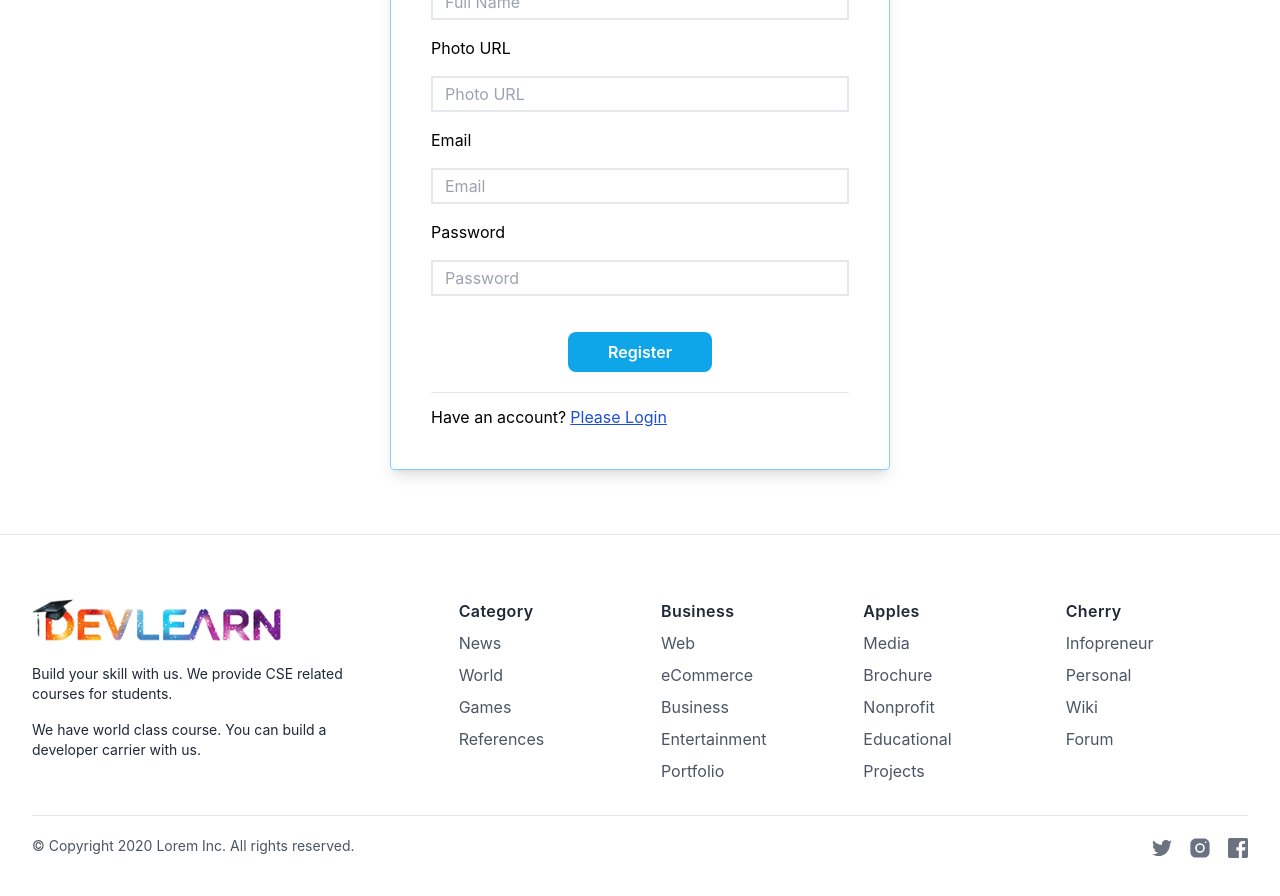
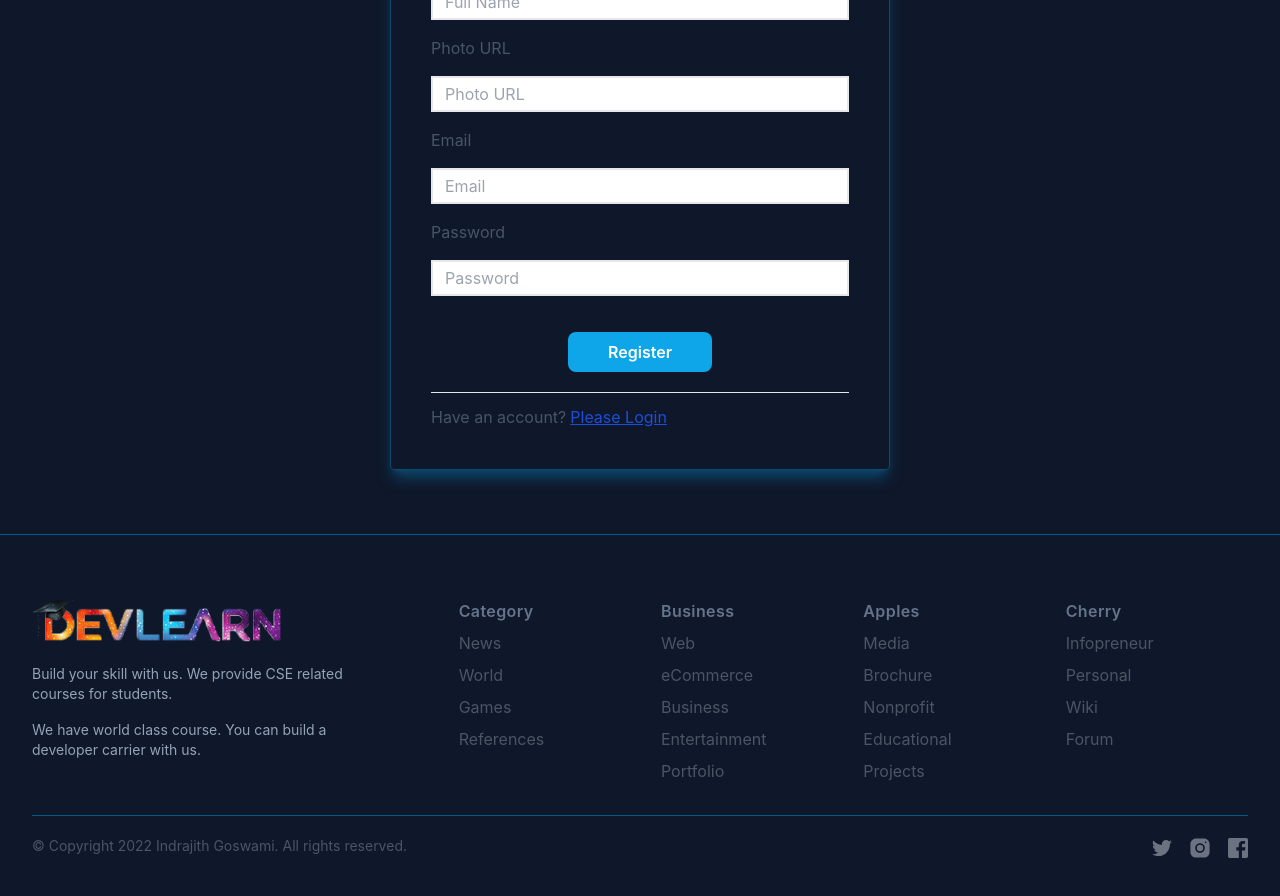
Before and after one commit to indrajith76/dev-learn-client-side, a React (Create React App) app: page /register in a window 1280 px wide. Shown: the part 320-1216 px from the top of the page. Built offline with nearby package versions, Linux system fonts and the light colour scheme; no server answers.

Commit message:
added darkmode

```diff
--- a/src/components/CourseCard/CourseCard.js
+++ b/src/components/CourseCard/CourseCard.js
@@ -1,18 +1,25 @@
 import React from "react";
+import { useContext } from "react";
 import { BsFillStarFill } from "react-icons/bs";
 import { Link } from "react-router-dom";
+import { AuthContext } from "../../contexts/AuthProvider";
 
 const CourseCard = ({ course }) => {
+  const { isDark } = useContext(AuthContext);
   const { id, title, author, rating, basicPrice, thumbnail } = course;
   return (
-    <div className="border p-5 rounded-lg shadow-lg">
+    <div className={`border ${isDark ? "border-slate-300" :'border-sky-300'} p-5 rounded-lg shadow-lg ${!isDark && "hover:shadow-sky-900"}`}>
       <img className="w-full" src={thumbnail} alt="" />
       <div className="mt-3">
-        <h5 className="text-xl font-bold text-slate-700">{title}</h5>
-        <p className="text-lg font-semibold my-1 text-slate-700">Author : {author}</p>
+        <h5 className={`text-xl font-bold ${isDark ? "text-slate-700":"text-slate-400"}`}>{title}</h5>
+        <p className={`text-lg font-semibold my-1 ${isDark ? "text-slate-700":"text-slate-400"}`}>
+          Author : {author}
+        </p>
         <div className="flex justify-between text-xl mb-5">
-          <p className="text-3xl font-medium text-slate-700">Price ${basicPrice}</p>
-          <p className="flex items-center gap-1 font-medium text-slate-700">
+          <p className={`text-3xl font-medium ${isDark ? "text-slate-700":"text-slate-400"}`}>
+            Price ${basicPrice}
+          </p>
+          <p className={`flex items-center gap-1 font-medium ${isDark ? "text-slate-700":"text-slate-400"}`}>
             <span className="text-yellow-500">
               <BsFillStarFill />
             </span>
@@ -20,7 +27,13 @@ const CourseCard = ({ course }) => {
           </p>
         </div>
         <Link to={`/details/${id}`}>
-          <button className="bg-sky-500 w-full py-2 text-xl font-medium text-white rounded-lg">Details</button>
+          <button
+            className={`${
+              isDark ? "bg-slate-500 hover:bg-slate-600" : "bg-sky-500 hover:bg-sky-600"
+            } w-full py-2 text-xl font-medium text-white rounded-lg duration-500`}
+          >
+            Details
+          </button>
         </Link>
       </div>
     </div>
--- a/src/components/Footer/Footer.js
+++ b/src/components/Footer/Footer.js
@@ -1,8 +1,12 @@
+import { useContext } from "react";
 import logo from "../../asset/logo.png";
+import { AuthContext } from "../../contexts/AuthProvider";
 
 const Footer = () => {
+  const { isDark } = useContext(AuthContext);
   return (
-    <div className="px-4 pt-16 mx-auto sm:max-w-xl md:max-w-full lg:max-w-screen-xl md:px-24 lg:px-8 border-t">
+    <div className={isDark?"bg-white":'bg-slate-900'}>
+      <div className={`px-4 pt-16 mx-auto sm:max-w-xl md:max-w-full lg:max-w-screen-xl md:px-24 lg:px-8 border-t ${isDark ? "border-slate-200":"border-sky-800"}`}>
         <div className="grid gap-16 row-gap-10 mb-8 lg:grid-cols-6">
           <div className="md:max-w-md lg:col-span-2">
             <a
@@ -13,20 +17,20 @@ const Footer = () => {
             >
               <img className="w-32 lg:w-64" src={logo} alt="" />
             </a>
-          <div className="mt-4 lg:max-w-sm">
-            <p className="text-sm text-gray-800">
+            <div className={`mt-4 lg:max-w-sm ${isDark ? "text-slate-800":"text-slate-400"}`}>
+              <p className="text-sm">
                 Build your skill with us. We provide CSE related courses for
                 students.
               </p>
-            <p className="mt-4 text-sm text-gray-800">
-              We have world class course. You can build a developer carrier with
-              us.
+              <p className="mt-4 text-sm">
+                We have world class course. You can build a developer carrier
+                with us.
               </p>
             </div>
           </div>
           <div className="grid grid-cols-2 gap-5 row-gap-8 lg:col-span-4 md:grid-cols-4">
             <div>
-            <p className="font-semibold tracking-wide text-gray-800">
+              <p className={`font-semibold tracking-wide ${isDark ? "text-slate-800":"text-slate-500"}`}>
                 Category
               </p>
               <ul className="mt-2 space-y-2">
@@ -65,7 +69,7 @@ const Footer = () => {
               </ul>
             </div>
             <div>
-            <p className="font-semibold tracking-wide text-gray-800">
+              <p className={`font-semibold tracking-wide ${isDark ? "text-slate-800":"text-slate-500"}`}>
                 Business
               </p>
               <ul className="mt-2 space-y-2">
@@ -112,7 +116,9 @@ const Footer = () => {
               </ul>
             </div>
             <div>
-            <p className="font-semibold tracking-wide text-gray-800">Apples</p>
+              <p className={`font-semibold tracking-wide ${isDark ? "text-slate-800":"text-slate-500"}`}>
+                Apples
+              </p>
               <ul className="mt-2 space-y-2">
                 <li>
                   <a
@@ -157,7 +163,9 @@ const Footer = () => {
               </ul>
             </div>
             <div>
-            <p className="font-semibold tracking-wide text-gray-800">Cherry</p>
+              <p className={`font-semibold tracking-wide ${isDark ? "text-slate-800":"text-slate-500"}`}>
+                Cherry
+              </p>
               <ul className="mt-2 space-y-2">
                 <li>
                   <a
@@ -195,9 +203,9 @@ const Footer = () => {
             </div>
           </div>
         </div>
-      <div className="flex flex-col justify-between pt-5 pb-10 border-t sm:flex-row">
+        <div className={`flex flex-col justify-between pt-5 pb-10 border-t sm:flex-row ${isDark ? "border-slate-200":"border-sky-800"}`}>
           <p className="text-sm text-gray-600">
-          © Copyright 2020 Lorem Inc. All rights reserved.
+            © Copyright 2022 Indrajith Goswami. All rights reserved.
           </p>
           <div className="flex items-center mt-4 space-x-4 sm:mt-0">
             <a
@@ -228,6 +236,7 @@ const Footer = () => {
           </div>
         </div>
       </div>
+    </div>
   );
 };
 
--- a/src/components/Header/Header.js
+++ b/src/components/Header/Header.js
@@ -4,7 +4,6 @@ import { Link, NavLink } from "react-router-dom";
 import { BsCircleHalf } from "react-icons/bs";
 import { useContext } from "react";
 import { AuthContext } from "../../contexts/AuthProvider";
-import { useEffect } from "react";
 
 const Header = () => {
   const [isMenuOpen, setIsMenuOpen] = useState(false);
@@ -22,7 +21,7 @@ const Header = () => {
 
   return (
     <div
-      className={`${isDark ? "bg-slate-100" : "bg-gray-900"} sticky top-0 z-20`}
+      className={`${isDark ? "bg-slate-100" : "bg-gray-900 shadow-sm shadow-sky-900"} sticky top-0 z-20`}
     >
       <div className="px-4 py-5 mx-auto sm:max-w-xl md:max-w-full lg:max-w-screen-xl md:px-24 lg:px-8">
         <div className="relative flex items-center justify-between">
@@ -257,7 +256,7 @@ const Header = () => {
                           </>
                         ) : (
                           <Link
-                            to="/"
+                            to="/login"
                             className={`inline-flex items-center justify-center w-full h-12 px-6 font-medium tracking-wide text-white transition duration-200 rounded shadow-md ${isDark ? "bg-slate-500 hover:bg-slate-600":"bg-sky-500 hover:bg-sky-600"} focus:shadow-outline focus:outline-none`}
                           >
                             Login
--- a/src/pages/Checkout/Checkout.js
+++ b/src/pages/Checkout/Checkout.js
@@ -7,7 +7,7 @@ import { useContext } from "react";
 import { AuthContext } from "../../contexts/AuthProvider";
 
 const Checkout = () => {
-  const { user } = useContext(AuthContext);
+  const { user,isDark } = useContext(AuthContext);
   const course = useLoaderData();
   const { id, title, author, rating, basicPrice, premiumPrice, thumbnail } =
     course;
@@ -42,17 +42,18 @@ const Checkout = () => {
   };
 
   return (
-    <div className="container mx-auto">
-      <h1 className="text-center font-bold text-slate-800 text-4xl mt-3">
+    <div className={isDark ? "":"bg-slate-900"}>
+      <div className="container mx-auto">
+      <h1 className={`text-center font-bold ${isDark ? "text-slate-800":"text-slate-400"} text-4xl pt-3`}>
         Welcome <span className="text-sky-700">{user?.displayName}</span>, to the
         checkout page.
       </h1>
       <div className="md:w-3/4 lg:w-2/4 mx-auto mt-5 px-5 md:p-0">
         <img className="w-full" src={thumbnail} alt="" />
-        <h3 className="text-2xl mb-2">Course Name : {title}</h3>
+        <h3 className={`text-2xl mb-2 ${isDark ? "text-slate-800":"text-slate-300"}`}>Course Name : {title}</h3>
         <div className="">
-          <p>Author : {author}</p>
-          <p className="flex items-center gap-1 mt-1">
+          <p className={isDark ? "text-slate-800":"text-slate-300"}>Author : {author}</p>
+          <p className={`flex items-center gap-1 mt-1 ${isDark ? "text-slate-800":"text-slate-300"}`}>
             <span className="text-yellow-500">
               <BsFillStarFill />
             </span>
@@ -61,14 +62,14 @@ const Checkout = () => {
         </div>
       </div>
       <div
-        className="md:w-3/4 lg:w-2/4 mx-auto my-10 grid px-5 md:px-0 md:grid-cols-2 gap-5"
+        className="md:w-3/4 lg:w-2/4 mx-auto py-10 grid px-5 md:px-0 md:grid-cols-2 gap-5"
         style={{ pointerEvents: enroll ? "none" : "" }}
       >
-        <div className="border rounded-lg">
+        <div className={`border rounded-lg ${isDark ? "hover:shadow-lg":"border-sky-800 shadow-lg hover:shadow-sky-900"}`}>
           <h3 className="bg-sky-500 text-center text-3xl text-slate-200 py-1 rounded-t-lg">
             Basic ${basicPrice}
           </h3>
-          <ul className="p-3">
+          <ul className={`p-3 ${isDark ? "text-slate-800":"text-slate-300"}`}>
             <li className="text-base flex items-center gap-1 mb-2">
               <BsCheck2 className="text-xl" />
               Watch videos.
@@ -94,17 +95,17 @@ const Checkout = () => {
             <button
               onClick={handleBasicPrice}
               disabled={enrollBasic}
-              className="hover:bg-sky-400 disabled:bg-sky-400 px-8 py-1 border-2 duration-500 rounded-lg font-medium text-slate-700 hover:text-white disabled:text-white"
+              className={`hover:bg-sky-600 disabled:bg-sky-600 ${isDark ? "text-slate-700":"text-slate-300"} px-8 py-1 border-2 duration-500 rounded-lg font-medium hover:text-white disabled:text-white`}
             >
               {enrollBasic ? "Enrolled" : "Enroll Now"}
             </button>
           </div>
         </div>
-        <div className="border rounded-lg">
+        <div className={`border rounded-lg ${isDark ? "hover:shadow-lg":"border-sky-800 shadow-lg hover:shadow-sky-900"}`}>
           <h3 className="bg-sky-500 text-center text-3xl text-slate-200 py-1 rounded-t-lg">
             Premium ${premiumPrice}
           </h3>
-          <ul className="p-3">
+          <ul className={`p-3 ${isDark ? "text-slate-800":"text-slate-300"}`}>
             <li className="text-base flex items-center gap-1 mb-2">
               <BsCheck2 className="text-xl" />
               Watch videos.
@@ -130,7 +131,7 @@ const Checkout = () => {
             <button
               onClick={handlePremiumPrice}
               disabled={enrollPremium}
-              className="hover:bg-sky-400 disabled:bg-sky-400 px-8 py-1 border-2 duration-500 rounded-lg font-medium text-slate-700 hover:text-white disabled:text-white"
+              className={`hover:bg-sky-600 disabled:bg-sky-600 ${isDark ? "text-slate-700":"text-slate-300"} px-8 py-1 border-2 duration-500 rounded-lg font-medium hover:text-white disabled:text-white`}
             >
               {enrollPremium ? "Enrolled" : "Enroll Now"}
             </button>
@@ -138,6 +139,7 @@ const Checkout = () => {
         </div>
       </div>
     </div>
+    </div>
   );
 };
 
--- a/src/pages/Courses/Courses.js
+++ b/src/pages/Courses/Courses.js
@@ -3,10 +3,12 @@ import { useState } from "react";
 import { useEffect } from "react";
 import { useLoaderData, Link } from "react-router-dom";
 import CourseCard from "../../components/CourseCard/CourseCard";
+import { AuthContext } from "../../contexts/AuthProvider";
 
 const Courses = () => {
   const [categories, setCategories] = useState([]);
   const coursesCategory = useLoaderData();
+  const { isDark } = useContext(AuthContext);
 
   useEffect(() => {
     fetch("https://dev-learn-server-side.vercel.app/categories")
@@ -15,11 +17,11 @@ const Courses = () => {
   }, []);
 
   return (
-    <>
-      <div className="bg-white sticky top-[76px] py-1 border block md:hidden">
+    <div className={isDark ? "bg-white":"bg-slate-900"}>
+      <div className={`${isDark ? "bg-white":"bg-slate-900"} sticky top-[76px] py-1 border-y ${isDark ? "":"border-sky-900 text-slate-300"} block md:hidden`}>
         <ul className="grid grid-cols-3 gap-1">
           {categories.map((category) => (
-            <li className="border text-center" key={category.id}>
+            <li className={`border ${isDark ? "":"border-sky-900"} text-center`} key={category.id}>
               <Link className="block" to={`/courses/${category.id}`}>
                 {category.name}
               </Link>
@@ -28,11 +30,11 @@ const Courses = () => {
         </ul>
       </div>
       <div className="flex container mx-auto">
-        <div className="w-1/5 bg-white border-r hidden md:block">
+        <div className={`w-1/5 ${isDark ? "bg-slate-100":""} border-r ${isDark ? "border-slate-300":"border-sky-900"} hidden md:block`}>
           <ul>
             {categories.map((category) => (
               <li
-                className="bg-white border border-r-0 my-2 py-2 pl-5 ml-5 text-lg font-medium text-slate-800"
+                className={`${isDark ? "bg-white":"hover:shadow-lg hover:shadow-sky-900"} border border-r-0 my-2 py-2 pl-5 ml-5 text-lg font-medium ${isDark ? "text-slate-800 border-slate-300":"border-sky-900 text-slate-300"}`}
                 key={category.id}
               >
                 <Link className="block" to={`/courses/${category.id}`}>
@@ -48,7 +50,7 @@ const Courses = () => {
           ))}
         </div>
       </div>
-    </>
+    </div>
   );
 };
 
--- a/src/pages/Details/Details.js
+++ b/src/pages/Details/Details.js
@@ -3,28 +3,41 @@ import { useLoaderData, Link } from "react-router-dom";
 import { FaUserCircle, FaStar, FaRegFilePdf } from "react-icons/fa";
 import { createRef } from "react";
 import ReactToPdf from "react-to-pdf";
+import { useContext } from "react";
+import { AuthContext } from "../../contexts/AuthProvider";
 
 const Details = () => {
   const course = useLoaderData();
   const { id, title, author, rating, basicPrice, videoLink } = course;
-
+  const { isDark } = useContext(AuthContext);
   const ref = createRef();
 
   return (
-
-    <div className="container mx-auto mb-10" ref={ref}>
-      <div className="w-3/4 my-5 mx-auto flex justify-between items-center">
-        <h1 className="text-4xl text-slate-800 font-semibold">
+    <div className={isDark ? "":"bg-slate-900"}>
+      <div className="container mx-auto pb-10" ref={ref}>
+      <div className="w-3/4 py-5 mx-auto flex justify-between items-center">
+        <h1 className={`text-4xl ${isDark ? "text-slate-800":"text-slate-300"} font-semibold`}>
           Details of this course
         </h1>
-        <ReactToPdf targetRef={ref} filename="dev-learn.pdf" x={-30} y={.5} scale={0.8}>
-        {({ toPdf }) => <button onClick={toPdf} className="border-2 px-5 py-2 flex items-center gap-1 hover:shadow-lg rounded-md">
-          <FaRegFilePdf></FaRegFilePdf> Download PDF
-        </button>}
-      </ReactToPdf>
-
+        <ReactToPdf
+          targetRef={ref}
+          filename="dev-learn.pdf"
+          x={-30}
+          y={0.5}
+          scale={0.8}
+        >
+          {({ toPdf }) => (
+            <button
+              onClick={toPdf}
+              className={`border-2 px-5 py-2 flex items-center gap-1 hover:shadow-lg rounded-md ${isDark ? "":"text-slate-500 border-slate-500"}`}
+            >
+              <FaRegFilePdf></FaRegFilePdf> Download PDF
+            </button>
+          )}
+        </ReactToPdf>
       </div>
-      <iframe  ref={ref}
+      <iframe
+        ref={ref}
         className="w-3/4 h-[70vh] mx-auto"
         src={`${videoLink}`}
         title="YouTube video player"
@@ -33,18 +46,18 @@ const Details = () => {
         allowFullScreen
       ></iframe>
       <div className="w-3/4 mx-auto">
-        <h3 className="text-4xl font-bold my-3 text-slate-800">{title}</h3>
-        <h4 className="text-2xl mt-8 font-medium text-slate-800 flex items-center gap-1">
+        <h3 className={`text-4xl font-bold my-3 ${isDark ? "text-slate-800":"text-slate-300"}`}>{title}</h3>
+        <h4 className={`text-2xl mt-8 font-medium ${isDark ? "text-slate-800":"text-slate-500"} flex items-center gap-1`}>
           <span className="text-gray-600">
             <FaUserCircle />
           </span>
           Author : {author}
         </h4>
         <div className="mt-8 flex justify-between">
-          <h4 className="text-3xl font-bold text-slate-800">
+          <h4 className={`text-3xl font-bold ${isDark ? "text-slate-800":"text-slate-500"}`}>
             Price : ${basicPrice}
           </h4>
-          <p className="text-2xl font-bold text-slate-800 flex items-center gap-2">
+          <p className={`text-2xl font-bold ${isDark ? "text-slate-800":"text-slate-500"} flex items-center gap-2`}>
             <span className="text-yellow-500">
               <FaStar />
             </span>{" "}
@@ -60,6 +73,7 @@ const Details = () => {
         </Link>
       </div>
     </div>
+    </div>
   );
 };
 
--- a/src/pages/ErrorPages/ErrorPages.js
+++ b/src/pages/ErrorPages/ErrorPages.js
@@ -1,15 +1,19 @@
 import React from "react";
 import Lottie from "lottie-react";
 import errorImg from "../../asset/errorImg.json";
+import { useContext } from "react";
+import { AuthContext } from "../../contexts/AuthProvider";
 
 const ErrorPages = () => {
-  // document.body.style.background = 'black'
+  const { isDark } = useContext(AuthContext);
   return (
-    <div>
+    <div className={isDark ? "":"bg-slate-900"}>
       <div className="w-3/4 mx-auto">
         <Lottie animationData={errorImg}></Lottie>
       </div>
-      <h1 className="text-6xl font-bold text-slate-700 absolute bottom-16 left-0 right-0 text-center">Not Found!</h1>
+      <h1 className="text-6xl font-bold text-slate-700 absolute bottom-16 left-0 right-0 text-center">
+        Not Found!
+      </h1>
     </div>
   );
 };
--- a/src/pages/Home/Home.js
+++ b/src/pages/Home/Home.js
@@ -11,10 +11,10 @@ import { AuthContext } from "../../contexts/AuthProvider";
 const AutoplaySlider = withAutoplay(AwesomeSlider);
 
 const Home = () => {
-  const { courses } = useContext(AuthContext);
+  const { courses,isDark } = useContext(AuthContext);
   const fetureCourse = courses.slice(0, 12);
   return (
-    <div className="2xl:container mx-auto mb-20">
+    <div className={`2xl:container mx-auto ${isDark ? "bg-white":"bg-slate-900"}`}>
       <AutoplaySlider
         play={true}
         cancelOnInteraction={false} // should stop playing on user interaction
@@ -86,7 +86,7 @@ const Home = () => {
           </div>
         </div>
       </AutoplaySlider>
-      <h2 className="text-3xl md:text-5xl font-medium text-slate-800 my-5 md:my-16">
+      <h2 className={`text-3xl md:text-5xl font-medium ${isDark ? "text-slate-800":"text-slate-200"} my-5 md:my-16`}>
         Our Courses
       </h2>
 
@@ -95,9 +95,9 @@ const Home = () => {
           <CourseCard key={course.id} course={course}></CourseCard>
         ))}
       </div>
-      <div className="flex justify-center my-20">
+      <div className="flex justify-center py-20">
         <Link to="/courses">
-          <button className="bg-sky-500 w-full py-2 px-10 font-medium text-white rounded-lg">
+          <button className={`${isDark ? "bg-slate-600":"bg-sky-500"} w-full py-2 px-10 font-medium text-white rounded-lg`}>
             Visit More
           </button>
         </Link>
--- a/src/pages/Login/Login.js
+++ b/src/pages/Login/Login.js
@@ -12,7 +12,7 @@ import {
 } from "firebase/auth";
 
 const Login = () => {
-  const { signIn, signInPopUp, resetPassword } = useContext(AuthContext);
+  const { signIn, signInPopUp, resetPassword,isDark } = useContext(AuthContext);
   const [error, setError] = useState("");
 
   const navigate = useNavigate();
@@ -96,8 +96,8 @@ const Login = () => {
   };
 
   return (
-    <div className="flex justify-center relative">
-      <div className="w-[85%] md:w-1/2 lg:w-[500px] border border-sky-300 p-5 md:p-10 my-16 shadow-lg rounded">
+    <div className={`flex justify-center relative ${isDark ? "":"bg-slate-900"}`}>
+      <div className={`w-[85%] md:w-1/2 lg:w-[500px] border ${isDark ? "border-sky-300":"border-sky-900 shadow-sky-900"} p-5 md:p-10 my-16 shadow-lg rounded`}>
         <h2 className="text-4xl text-center font-semibold text-sky-500 mb-7 mt-2">
           Login
         </h2>
--- a/src/pages/Register/Register.js
+++ b/src/pages/Register/Register.js
@@ -6,7 +6,7 @@ import { AuthContext } from "../../contexts/AuthProvider";
 
 
 const Register = () => {
-  const { createUser, updateUserProfile } =
+  const { createUser, updateUserProfile,isDark } =
     useContext(AuthContext);
   const [error, setError] = useState("");
 
@@ -63,13 +63,13 @@ const Register = () => {
 
 
   return (
-    <div className="flex justify-center">
-      <div className="w-[85%] md:w-[70%] lg:w-[500px] border border-sky-300 p-4 md:p-10 my-16 shadow-lg rounded">
+    <div className={`flex justify-center ${isDark ? "":"bg-slate-900"}`}>
+      <div className={`w-[85%] md:w-[70%] lg:w-[500px] border ${isDark ? "border-sky-300":"border-sky-900 shadow-sky-900"} p-4 md:p-10 my-16 shadow-lg rounded`}>
         <h2 className="text-4xl text-center font-semibold text-sky-500 mb-7 mt-2">
           Register
         </h2>
         <form onSubmit={handleSubmit}>
-          <label className="block" htmlFor="name">
+          <label className="block text-slate-600" htmlFor="name">
             Full Name
           </label>
           <input
@@ -80,7 +80,7 @@ const Register = () => {
             placeholder="Full Name"
             required
           />
-          <label className="block" htmlFor="photoURL">
+          <label className="block text-slate-600" htmlFor="photoURL">
             Photo URL
           </label>
           <input
@@ -91,7 +91,7 @@ const Register = () => {
             placeholder="Photo URL"
             required
           />
-          <label className="block" htmlFor="email">
+          <label className="block text-slate-600" htmlFor="email">
             Email
           </label>
           <input
@@ -102,7 +102,7 @@ const Register = () => {
             placeholder="Email"
             required
           />
-          <label className="block" htmlFor="password">
+          <label className="block text-slate-600" htmlFor="password">
             Password <small className="text-red-500">{error}</small>
           </label>
           <input
@@ -121,7 +121,7 @@ const Register = () => {
           </button>
         </form>
         <hr className="mb-3" />
-        <p>
+        <p className="text-slate-600">
           Have an account?
           <Link className="underline text-blue-700 ml-1" to="/login">
             Please Login
```
Lines whose indentation alone changed are shown as unchanged.
